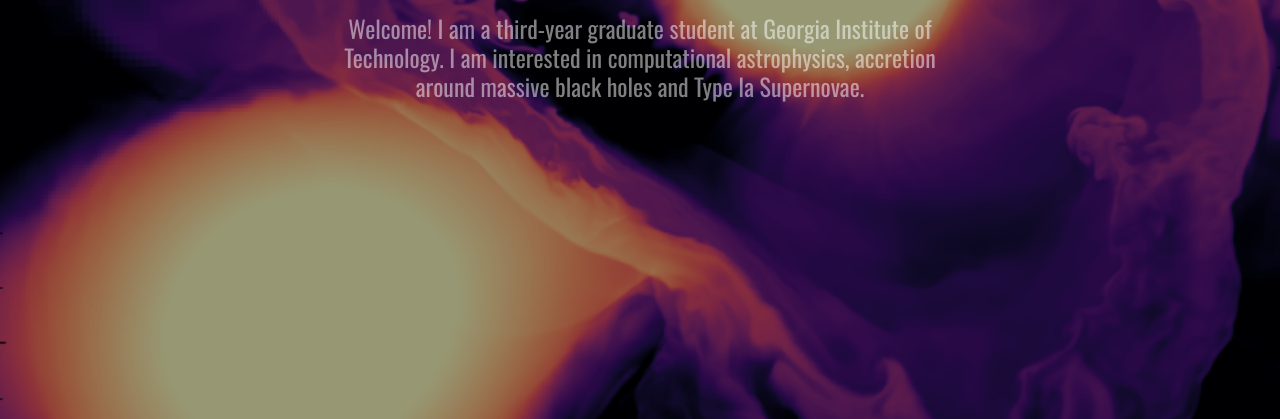
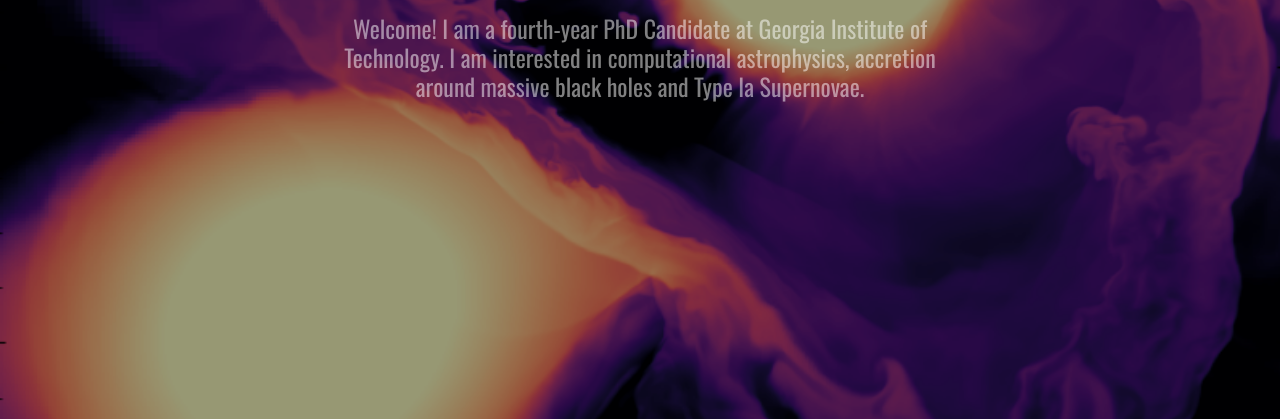
Before and after one commit to vishaltiwari/vishaltiwari.github.io, a plain HTML site: page index.html in a window 1280 px wide. Shown: the part 381-800 px from the top of the page. Drawn offline with nearby package versions, Linux system fonts and the light colour scheme; files whose address does not match are found by name.

Commit message:
Update index.html

```diff
--- a/index.html
+++ b/index.html
@@ -84,7 +84,7 @@
         <div class="row align-items-center justify-content-center">
           <div class="col-md-7 text-center" data-aos="fade-up" data-aos-delay="400">
             <h1 class="mb-4">Vishal Tiwari</h1>
-            <h4 class="mb-4">Welcome! I am a third-year graduate student at Georgia Institute of Technology. I am interested in computational astrophysics, accretion around massive black holes and Type Ia Supernovae.</h4>
+            <h4 class="mb-4">Welcome! I am a fourth-year PhD Candidate at Georgia Institute of Technology. I am interested in computational astrophysics, accretion around massive black holes and Type Ia Supernovae.</h4>
           </div>
         </div>
       </div>
```
